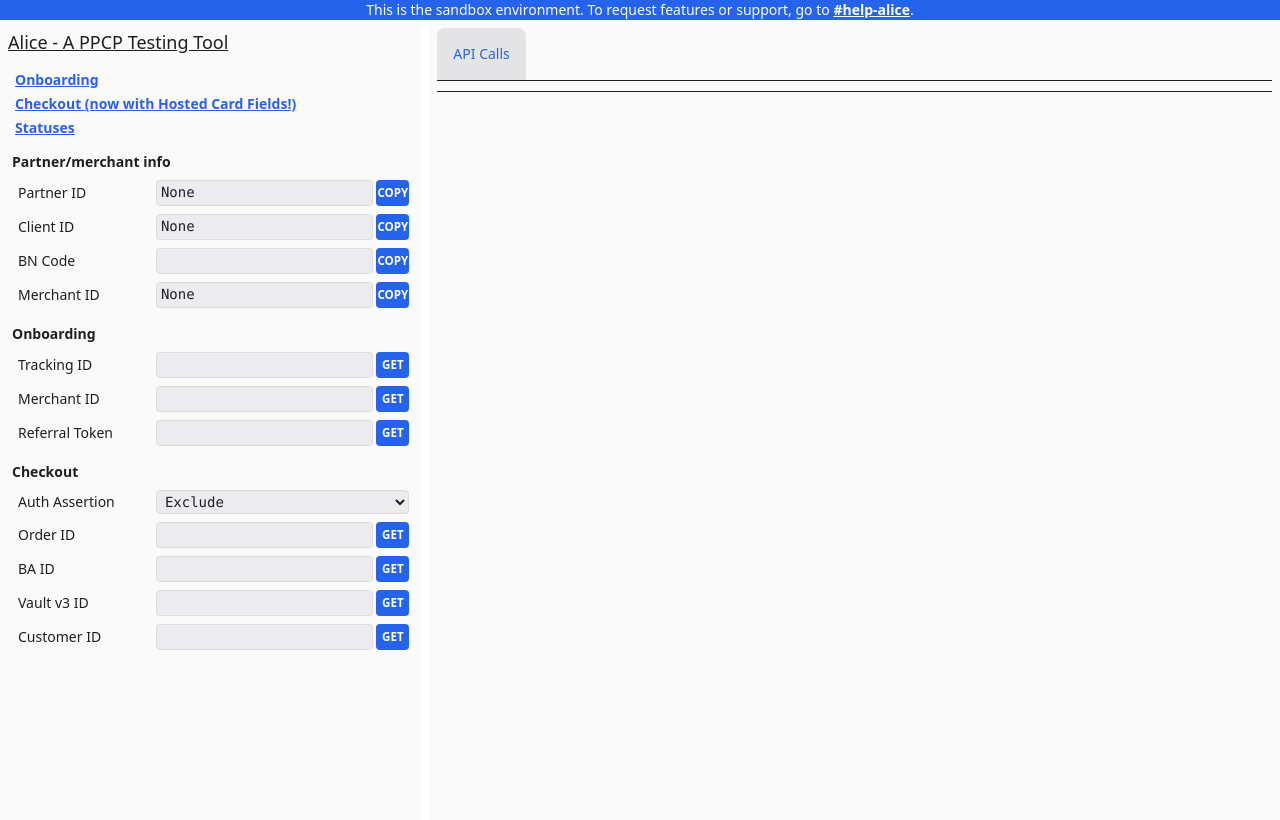
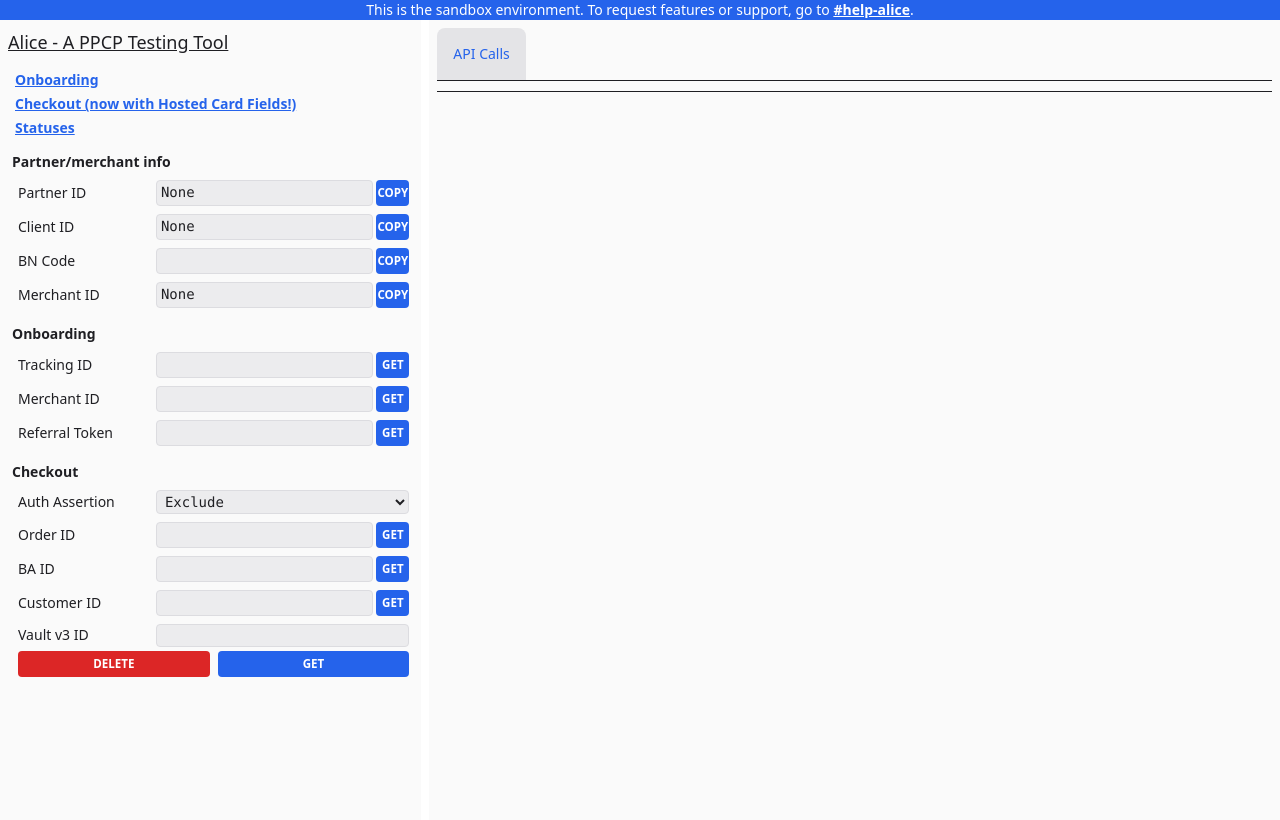
Before and after one commit to engenmt-pp/Alice, a Flask app: page /statuses/ in a window 1280 px wide. Run offline with Flask 3, Linux system fonts and the light colour scheme.

Commit message:
feat: add delete payment token

```diff
--- a/src/static/statuses.js
+++ b/src/static/statuses.js
@@ -1,7 +1,7 @@
 let authHeader
 async function getSellerStatus() {
   const options = getPartnerMerchantInfo()
-  if (typeof authHeader !== 'undefined') options.authHeader = authHeader
+  if (authHeader != 'undefined') options.authHeader = authHeader
   const merchantId = document.getElementById('status-merchant-id').value
   options['merchantId'] = merchantId
   const statusResp = await fetch(`/api/partner/sellers/${merchantId}`, {
@@ -18,7 +18,7 @@
 
 async function getSellerStatusByTrackingId() {
   const options = getPartnerMerchantInfo()
-  if (typeof authHeader !== 'undefined') options.authHeader = authHeader
+  if (authHeader != 'undefined') options.authHeader = authHeader
   delete options['merchantId']
   const trackingId = document.getElementById('status-tracking-id').value
   const statusResp = await fetch(`/api/partner/sellers?tracking-id=${trackingId}`, {
@@ -35,7 +35,7 @@
 
 async function getReferralStatus() {
   const options = getPartnerMerchantInfo()
-  if (typeof authHeader !== 'undefined') options.authHeader = authHeader
+  if (authHeader != 'undefined') options.authHeader = authHeader
   const referralToken = document.getElementById('status-referral-token').value
   const statusResp = await fetch(`/api/partner/referrals/${referralToken}`, {
     headers: { 'Content-Type': 'application/json' },
@@ -51,7 +51,7 @@
 
 async function getOrderStatus() {
   const options = getPartnerMerchantInfo()
-  if (typeof authHeader !== 'undefined') options.authHeader = authHeader
+  if (authHeader != 'undefined') options.authHeader = authHeader
   const id = 'include-auth-assertion'
   options[id] = document.getElementById(id).value
 
@@ -70,7 +70,7 @@
 
 async function getBaStatus() {
   const options = getPartnerMerchantInfo()
-  if (typeof authHeader !== 'undefined') options.authHeader = authHeader
+  if (authHeader != 'undefined') options.authHeader = authHeader
   const id = 'include-auth-assertion'
   options[id] = document.getElementById(id).value
 
@@ -87,14 +87,33 @@
 }
 
 
-async function getPaymentTokenStatus() {
+async function deletePaymentToken() {
   const options = getPartnerMerchantInfo()
-  if (typeof authHeader !== 'undefined') options.authHeader = authHeader
+  if (authHeader != 'undefined') options.authHeader = authHeader
   const id = 'include-auth-assertion'
   options[id] = document.getElementById(id).value
 
   const paymentTokenId = document.getElementById('status-payment-token-id').value
-  const statusResp = await fetch(`/api/vault/payment-tokenches/${paymentTokenId}`, {
+  const deleteResp = await fetch(`/api/vault/payment-tokens/${paymentTokenId}`, {
+    headers: { 'Content-Type': 'application/json' },
+    method: 'DELETE',
+    body: JSON.stringify(options)
+  })
+  const deleteData = await deleteResp.json()
+  const { formatted } = deleteData
+  addApiCalls(formatted);
+  ({ authHeader } = deleteData)
+}
+
+
+async function getPaymentTokenStatus() {
+  const options = getPartnerMerchantInfo()
+  if (authHeader != 'undefined') options.authHeader = authHeader
+  const id = 'include-auth-assertion'
+  options[id] = document.getElementById(id).value
+
+  const paymentTokenId = document.getElementById('status-payment-token-id').value
+  const statusResp = await fetch(`/api/vault/payment-tokens/${paymentTokenId}`, {
     headers: { 'Content-Type': 'application/json' },
     method: 'POST',
     body: JSON.stringify(options)
@@ -108,7 +127,7 @@
 
 async function getPaymentTokens() {
   const options = getPartnerMerchantInfo()
-  if (typeof authHeader !== 'undefined') options.authHeader = authHeader
+  if (authHeader != 'undefined') options.authHeader = authHeader
   const id = 'include-auth-assertion'
   options[id] = document.getElementById(id).value
 
--- a/src/static/styles.css
+++ b/src/static/styles.css
@@ -31,6 +31,8 @@
   --blue-600: rgb(37 99 235);
   --blue-500: rgb(67 132 243);
   --blue-400: rgb(96 165 250);
+
+  --red-600: rgb(220 38 38);
 
   --light-bg-0: var(--zinc-50);
   --light-bg-1: var(--zinc-100);
@@ -191,9 +193,8 @@
     flex-wrap: nowrap;
     gap: 0.25em;
 }
-fieldset > span > input {
-    min-width: 10ch;
-    flex: 1 0 auto;
+fieldset input {
+    flex: 1 1 50%;
 }
 
 fieldset > select {
@@ -206,7 +207,7 @@
     */
 }
 
-fieldset > span > input,
+fieldset input,
 fieldset > select {
     font-size: 0.875rem;
     line-height: 1.25em;
@@ -218,7 +219,7 @@
     color: var(--light-text-5);
 }
 @media (prefers-color-scheme: dark) {
-    fieldset > span > input,
+    fieldset input,
     fieldset > select {
         background-color: var(--dark-bg-5);
         border-color: var(--dark-bg-7);
@@ -242,6 +243,9 @@
     cursor: pointer;
     text-align: center;
 }
+button.half {
+    flex: 1 1 48%;
+}
 .action {
     border-radius: 0.25rem;
     min-width: 5ch;
@@ -261,6 +265,13 @@
 .action:focus {
     outline: none;
     box-shadow: 0 0 0 3px var(--blue-400);
+}
+
+.action-get {
+    background-color: var(--blue-600);
+}
+.action-delete {
+    background-color: var(--red-600);
 }
 
 .break {
--- a/src/templates/statuses.html
+++ b/src/templates/statuses.html
@@ -76,16 +76,6 @@
       </button>
     </span>
     <div class="break"></div>
-    <label for="status-payment-token-id">
-      Vault v3 ID
-    </label>
-    <span>
-      <input name="status-payment-token-id" id="status-payment-token-id" class="monospaced"/>
-      <button type="button" onclick="getPaymentTokenStatus()" class="action">
-        Get
-      </button>
-    </span>
-    <div class="break"></div>
     <label for="status-customer-id">
       Customer ID
     </label>
@@ -95,6 +85,17 @@
         Get
       </button>
     </span>
+    <div class="break"></div>
+    <label for="status-payment-token-id">
+      Vault v3 ID
+    </label>
+    <input name="status-payment-token-id" id="status-payment-token-id" class="monospaced"/>
+    <button type="button" onclick="deletePaymentToken()" class="action action-delete half">
+      Delete
+    </button>
+    <button type="button" onclick="getPaymentTokenStatus()" class="action action-get half">
+      Get
+    </button>
   </fieldset>
 </fieldset>
 {% endblock %}
```
Also changed, not shown: src/api/vault.py (+34 -3 lines).
